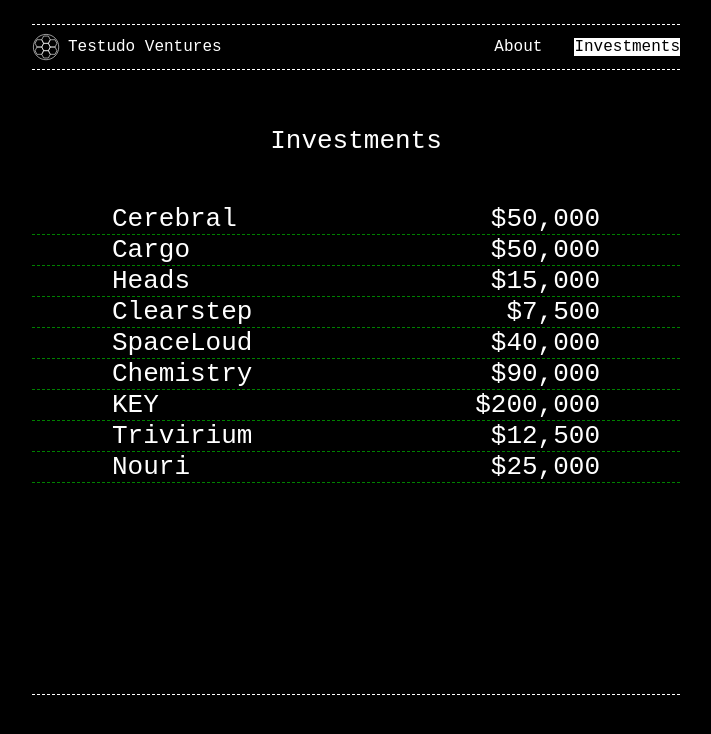
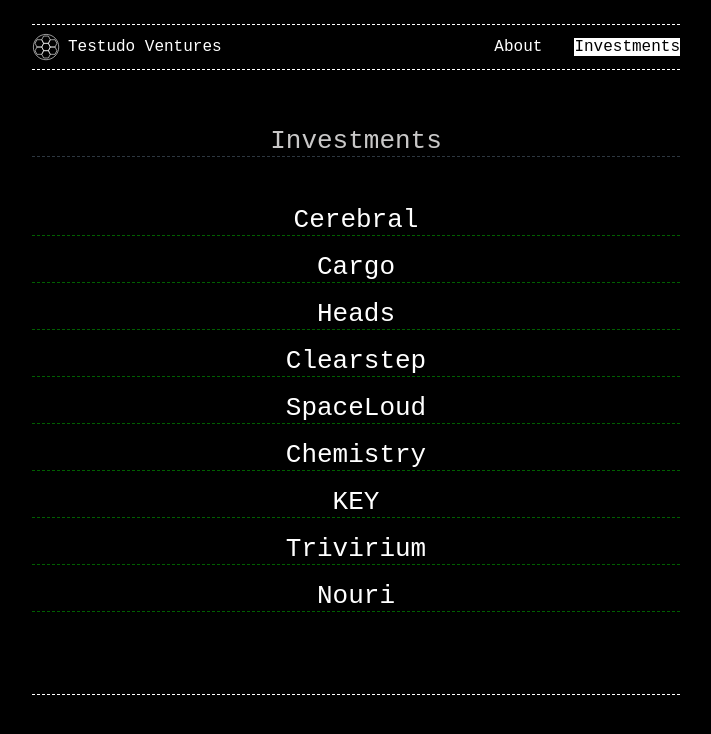
Before and after one commit to dbrill/testudao_site, a React (Create React App) app: page / in a window 1280 px wide. Both pictures are taken after a click on the element "Investments". Shown: the top 734 px of the page, without its empty margins (284-995 px from the left). Built offline with nearby package versions, Linux system fonts and the light colour scheme.

Commit message:
Removing Invest Amounts

```diff
--- a/src/App.css
+++ b/src/App.css
@@ -33,20 +33,28 @@
 }
 
 .Investments-Header {
-  padding-bottom: 3rem;
-}
-
-.Investment {
-  display: flex;
-  justify-content: space-between;
-  padding-right: 5rem;
-  padding-left: 5rem;
   border-style: dashed;
   border-bottom-width: 1px;
   border-top: none;
   border-right: none;
   border-left: none;
-  border-color: green;
+  border-color: #2d3740;
+  color: #c9c8c8;
+  margin-bottom: 3rem;
+}
+
+.Investment {
+  border-style: dashed;
+  border-bottom-width: 1px;
+  border-top: none;
+  border-right: none;
+  border-left: none;
+  border-color: rgb(1, 95, 1);
+  display: flex;
+  justify-content: center;
+  margin-bottom: 1rem;
+  padding-left: 5rem;
+  padding-right: 5rem;
 }
 
 .Header {
@@ -75,6 +83,10 @@
 .Tab {
   cursor: pointer;
   margin-left: 2rem;
+}
+
+.Tab:hover:not(.Selected) {
+  background: rgb(65, 65, 65);
 }
 
 .Selected {
--- a/src/components/HeaderNavigation.tsx
+++ b/src/components/HeaderNavigation.tsx
@@ -10,7 +10,6 @@
     }
 
     handleClick = (tabName: tabs) => {
-        console.log(`${tabName} clicked!`);
         this.props.changeTab(tabName);
         this.setState({
             selected: tabName
--- a/src/components/Investments.tsx
+++ b/src/components/Investments.tsx
@@ -10,12 +10,7 @@
                 {INVESTMENTS.map((investment) => {
                     return (
                         <div className="Investment" key={investment.company}>
-                            <div>
                                 {investment.company}
-                            </div>
-                            <div>
-                                ${investment.amount}
-                            </div>
                         </div>
                     );
                 })}
--- a/src/index.tsx
+++ b/src/index.tsx
@@ -7,6 +7,12 @@
 const root = ReactDOM.createRoot(
   document.getElementById('root') as HTMLElement
 );
+
+console.log("Ahhh looking under the hood are we?\n\nWell go on then....\
+ we've nothing to hide ;)\n\nIf you do... umm... find something that\
+ we probably should be hiding though...\nmaybe open a github issue for us? That'd be great <3\
+ \n\nOr not... I don't know... all's fair in love and crypto I suppose");
+
 root.render(
   <React.StrictMode>
     <App />
```
